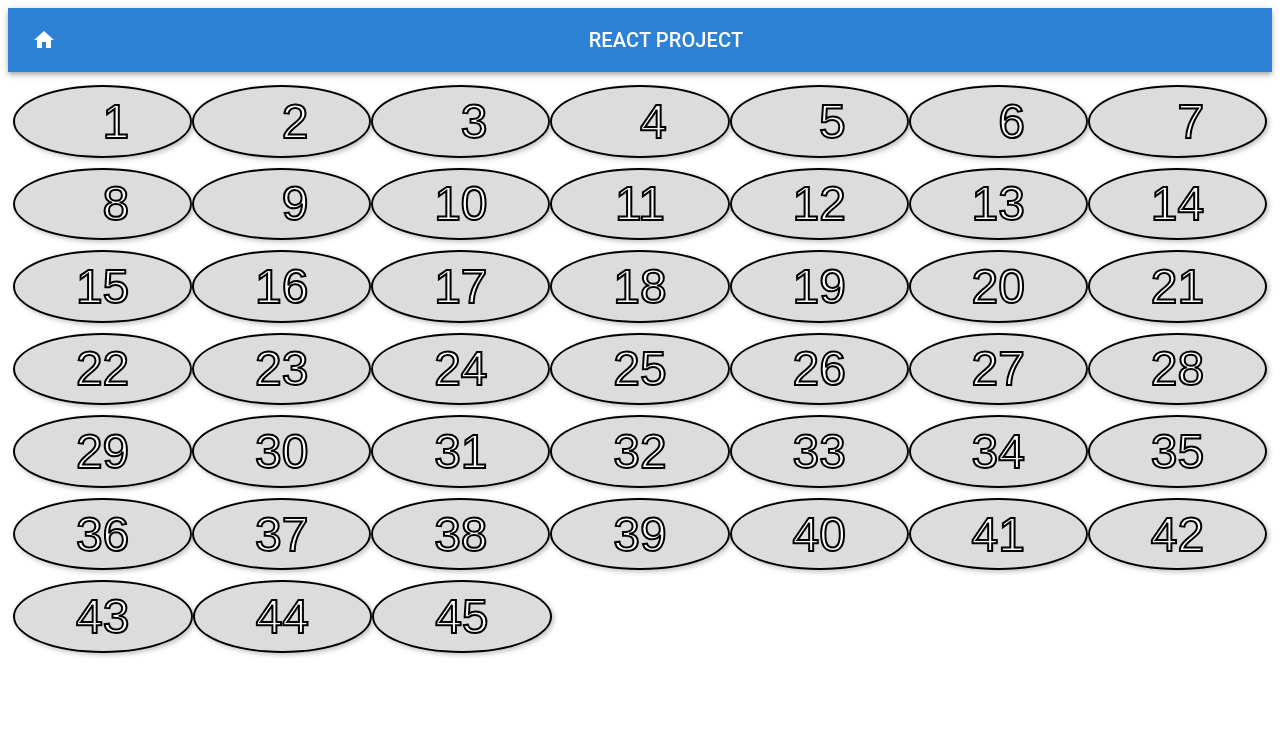
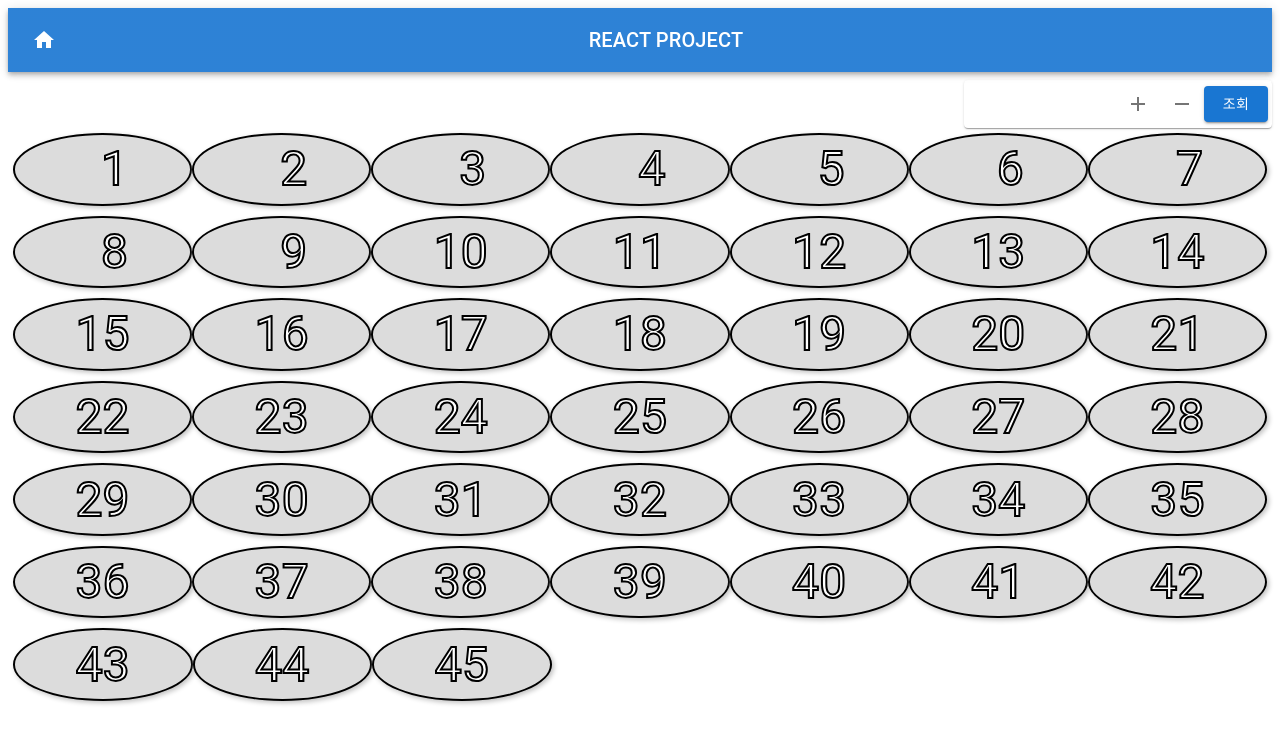
Before and after one commit to chichansong/react_project, a React (Create React App) app: page /lotto in a window 1280 px wide. Shown: the top 744 px of the page. Built offline with nearby package versions, Linux system fonts and the light colour scheme.

Commit message:
Update 4 files

```diff
--- a/package.json
+++ b/package.json
@@ -19,7 +19,8 @@
     "react-router-dom": "^6.18.0",
     "react-scripts": "5.0.1",
     "rebuild": "^0.1.2",
-    "recoil": "^0.7.7"
+    "recoil": "^0.7.7",
+    "@axios": "1.6.2"
   },
   "devDependencies": {
     "@babel/runtime": "7.13.8",
--- a/src/lotto/Lotto.js
+++ b/src/lotto/Lotto.js
@@ -1,6 +1,23 @@
 import React, { Component, useState } from "react";
 
 import "./Lotto.css";
+
+import Paper from "@mui/material/Paper";
+import InputBase from "@mui/material/InputBase";
+import Divider from "@mui/material/Divider";
+import IconButton from "@mui/material/IconButton";
+import MenuIcon from "@mui/icons-material/Menu";
+import SearchIcon from "@mui/icons-material/Search";
+import DirectionsIcon from "@mui/icons-material/Directions";
+import AddIcon from "@mui/icons-material/Add";
+import RemoveIcon from "@mui/icons-material/Remove";
+import Button from "@mui/material/Button";
+
+import Box from "@mui/material/Box";
+import Card from "@mui/material/Card";
+import CardActions from "@mui/material/CardActions";
+import CardContent from "@mui/material/CardContent";
+import Typography from "@mui/material/Typography";
 
 /*
 {
@@ -23,10 +40,43 @@ import "./Lotto.css";
 
 class Lotto extends Component {
   render() {
+    function search() {
+      console.log(`Hi there,`);
+      //axios 구현하기
+    }
+
     return (
       <div>
-        {/* [1] [2]
-        <LooksOneIcon /> */}
+        <Typography
+          variant="h5"
+          component="div"
+          style={{ textAlign: "-webkit-right" }}
+        >
+          <Paper
+            component="form"
+            sx={{
+              p: "2px 4px",
+              display: "flex",
+              alignItems: "center",
+              width: 300,
+            }}
+          >
+            <InputBase sx={{ ml: 1, flex: 1 }} />
+
+            <IconButton type="button" sx={{ p: "10px" }} aria-label="search">
+              <AddIcon />
+            </IconButton>
+
+            <IconButton sx={{ p: "10px" }} aria-label="directions">
+              <RemoveIcon />
+            </IconButton>
+
+            <Button onClick={search} variant="contained">
+              조회
+            </Button>
+          </Paper>
+        </Typography>
+        <Typography sx={{ mb: 1.5 }} color="text.secondary">
           <div id="wrapper">
             <div style={{ backgroundColor: "balck" }} className="circle">
               &nbsp;&nbsp;1
@@ -88,6 +138,7 @@ class Lotto extends Component {
             <div className="circle">44</div>
             <div className="circle">45</div>
           </div>
+        </Typography>
       </div>
     );
   }
--- a/src/sample/Sample.js
+++ b/src/sample/Sample.js
@@ -6,29 +6,30 @@ import { todoListState } from "./recoilSample";
 import LooksOneIcon from "@mui/icons-material/LooksOne";
 import "./Sample.css";
 
-//const setTodoList = useSetRecoilState(todoListState);
+import Paper from "@mui/material/Paper";
+import InputBase from "@mui/material/InputBase";
+import Divider from "@mui/material/Divider";
+import IconButton from "@mui/material/IconButton";
+import MenuIcon from "@mui/icons-material/Menu";
+import SearchIcon from "@mui/icons-material/Search";
+import DirectionsIcon from "@mui/icons-material/Directions";
+import AddIcon from "@mui/icons-material/Add";
+import RemoveIcon from "@mui/icons-material/Remove";
+import Button from "@mui/material/Button";
 
 class Sample extends Component {
   constructor(props) {
     super(props);
     this.state = { a: "1", b: "2" };
     console.log("constructor call!");
-    //
   }
 
-  //const setTodoList = useSetRecoilState(todoListState);
-  // funtion test() {
-  //   return <div>"test funtion"</div>
-  // }
   render() {
     let letText = "letText";
 
     function changeRecoil() {
       const setTodoList = useSetRecoilState(todoListState);
     }
-    //const [count, setCount] = useRecoilState(countState);
-    //const resetCount = useResetRecoilState(countState);
-    //const val = useSetRecoilState(todoListState);
 
     return (
       <div>
@@ -40,13 +41,11 @@ class Sample extends Component {
         <br />
         {todoListState["Apples"]}
         <br />
-        {/* {val} */}
+        {this.todoListState}
         <br />
         <LooksOneIcon />
         <div id="wrapper">
-          <div style={{ backgroundColor: "balck" }} className="circle">
-            &nbsp;&nbsp;1
-          </div>
+          <div className="circle">&nbsp;&nbsp;1</div>
           <div className="markingCircle">&nbsp;&nbsp;2</div>
           <div className="circle">&nbsp;&nbsp;3</div>
           <div className="circle">&nbsp;&nbsp;4</div>
@@ -54,6 +53,33 @@ class Sample extends Component {
           <div className="circle">&nbsp;&nbsp;6</div>
           <div className="circle">&nbsp;&nbsp;7</div>
         </div>
+        {/* *********************************************** */}
+        <Paper
+          component="form"
+          sx={{
+            p: "2px 4px",
+            display: "flex",
+            alignItems: "center",
+            width: 300,
+          }}
+        >
+          <InputBase sx={{ ml: 1, flex: 1 }} />
+
+          <IconButton type="button" sx={{ p: "10px" }} aria-label="search">
+            <AddIcon />
+          </IconButton>
+
+          <Divider sx={{ height: 28, m: 0.5 }} orientation="vertical" />
+
+          <IconButton sx={{ p: "10px" }} aria-label="directions">
+            <RemoveIcon />
+          </IconButton>
+
+          <Divider sx={{ height: 28, m: 0.5 }} orientation="vertical" />
+
+          <Button variant="contained">조회</Button>
+        </Paper>
+        {/* *********************************************** */}
       </div>
     );
   }
```
Also changed, not shown: src/App.js (+0 -20 lines). Lines whose indentation alone changed are shown as unchanged.
